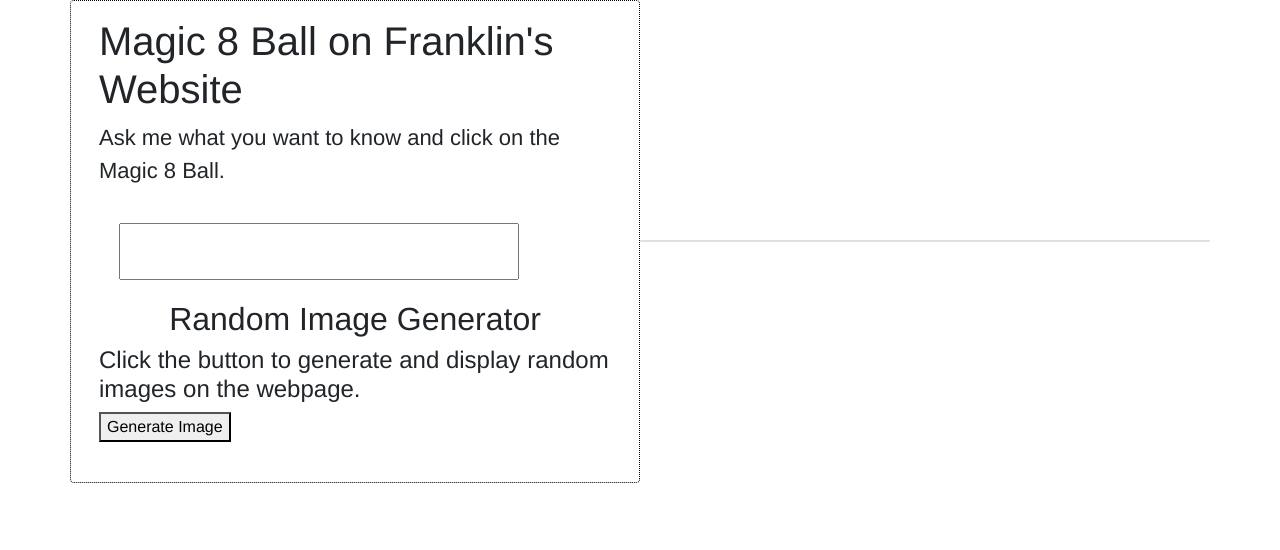
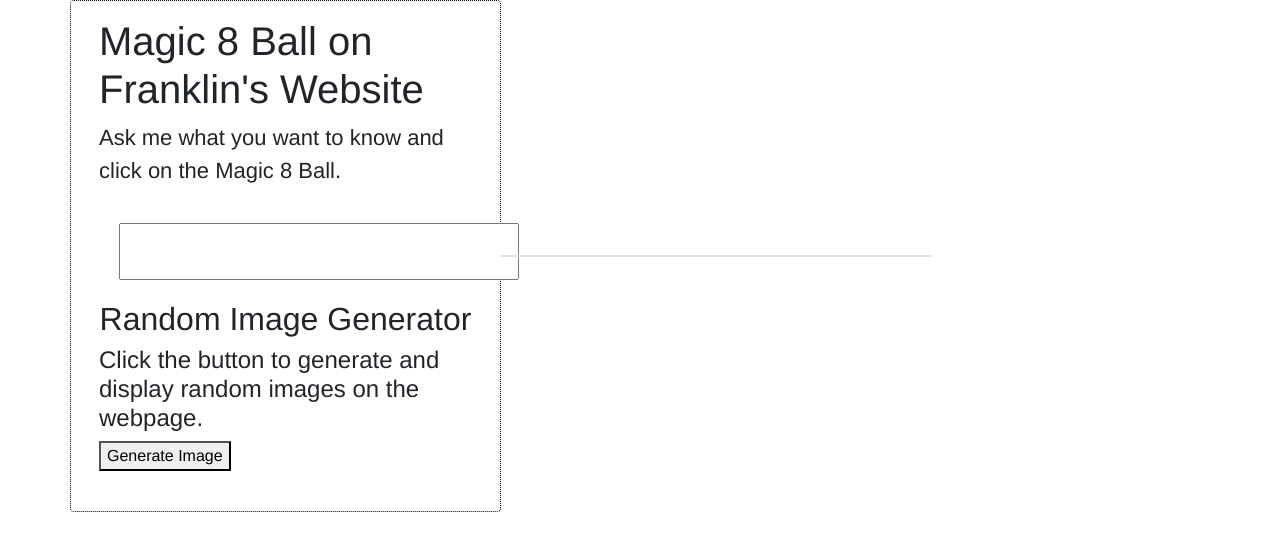
Before and after one commit to FranklinTOliveira/JavaScript_Final, a plain HTML site: page index.html in a window 1280 px wide. Drawn offline with nearby package versions, Linux system fonts and the light colour scheme.

Commit message:
d-flex is the trick

```diff
--- a/index.html
+++ b/index.html
@@ -8,7 +8,7 @@
     <title>Your Friendly Magic 8 Ball</title>
 </head>
 <body>
-    <div class="container h-100">
+    <div class="container d-flex h-100">
         <div class="align-items-center h-100 row">
             <div class="card col-6 my-auto" id="content">
                 <div class="card-body">
```
